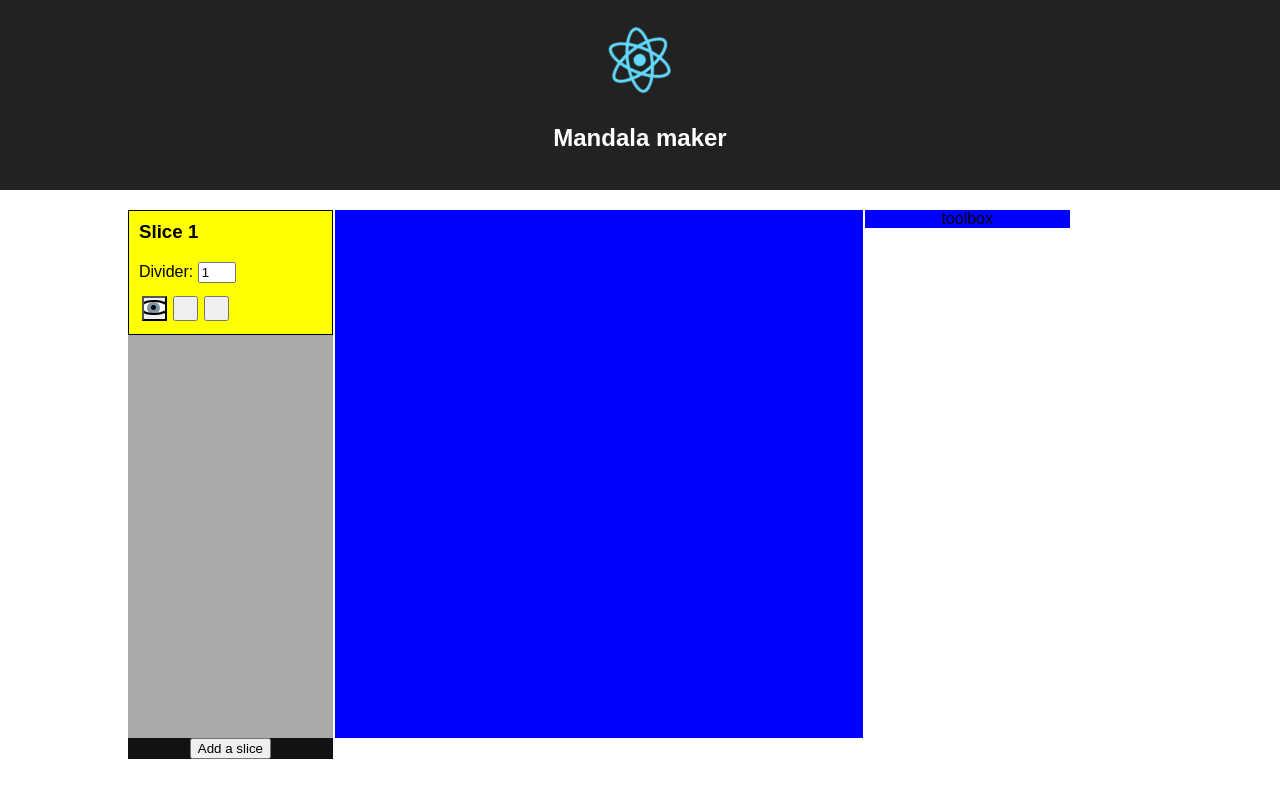
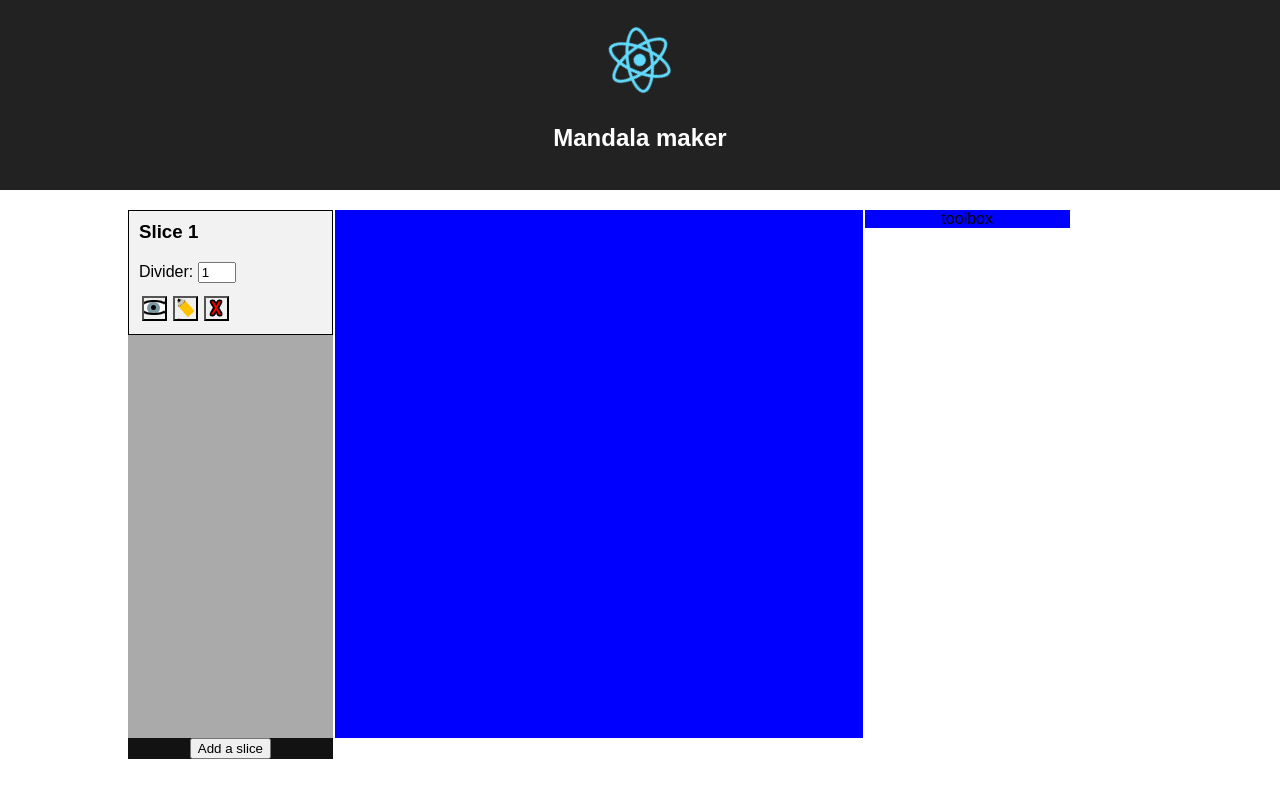
Before and after one commit to beaubborz/mandalamaker, a React (Create React App) app: page / in a window 1280 px wide. Both pictures are taken after a click on the button "Add a slice". Built offline with nearby package versions, Linux system fonts and the light colour scheme.

Commit message:
Added support for "Edit" button in slices.

```diff
--- a/src/App.js
+++ b/src/App.js
@@ -2,7 +2,7 @@ import React, { Component } from 'react';
 import logo from './logo.svg';
 import './App.css';
 import Slice from './Components/Slice/Slice';
-import sliceModel from './Models/SliceModel';
+import SliceModel from './Models/SliceModel';
 import Preview from './Components/Preview/Preview';
 
 class App extends Component {
@@ -16,7 +16,7 @@ class App extends Component {
 
   addSlice() {
     const sliceKey = this.state.sliceKey + 1;
-    const slices = [...this.state.slices, sliceModel(sliceKey)];
+    const slices = [...this.state.slices, SliceModel.create(sliceKey)];
 
     this.setState({
       sliceKey,
@@ -28,6 +28,20 @@ class App extends Component {
     let newSlice = Object.assign({}, this.state.slices[idx]);
     newSlice.divider = divider;
     const slices = [...this.state.slices.slice(0, idx), newSlice, ...this.state.slices.slice(idx + 1)];
+    this.setState({
+      slices
+    });
+  }
+
+  onSetEditing(editIndex) {
+    debugger;
+    let slices = [];
+    this.state.slices.forEach((sliceModel, index) => {
+      let newSlice = SliceModel.clone(sliceModel);
+      newSlice.isEditing = (index === editIndex);
+      slices.push(newSlice);
+    });
+
     this.setState({
       slices
     });
@@ -45,7 +59,9 @@ class App extends Component {
           <div className="sliceList">
             <div>
               {this.state.slices.map((elem, idx) => {
-                return (<Slice key={elem.key} index={idx} sliceModel={elem} onDividerChanged={this.onDividerChanged.bind(this)} />);
+                return (<Slice key={elem.key} index={idx} sliceModel={elem}
+                          onDividerChanged={this.onDividerChanged.bind(this)}
+                          onSetEditing={this.onSetEditing.bind(this)} />);
               })}
             </div>
             <button onClick={this.addSlice.bind(this)}>Add a slice</button>
--- a/src/Components/Slice/Slice.css
+++ b/src/Components/Slice/Slice.css
@@ -1,9 +1,13 @@
 .slice {
  padding: 5px;
  border: 1px solid black;
- background: yellow;
  text-align: left;
  padding: 10px;
+ background: #F2F2F2;
+}
+
+.slice.active {
+  background: yellow;
 }
 
 .slice h3 {
@@ -28,6 +32,15 @@ background-image: url("../../../public/showhide.png");
 background-image: url("../../../public/showhide_hide.png");
 }
 
+
+.edit {
+background-image: url("../../../public/edit.png");
+}
+
+.remove {
+background-image: url("../../../public/remove.png");
+}
+
 .divider {
   width: 30px;
 }
--- a/src/Components/Slice/Slice.js
+++ b/src/Components/Slice/Slice.js
@@ -7,17 +7,21 @@ class Slice extends Component {
     this.props.onDividerChanged(this.props.index, event.target.value);
   }
 
+  onSetEditing() {
+    this.props.onSetEditing(this.props.index);
+  }
+
   render() {
     return (
-      <div className="slice">
+      <div className={"slice " + (this.props.sliceModel.isEditing ? "active" : "")}>
         <h3>Slice {this.props.index + 1}</h3>
         <div>
           <span>Divider: </span>
           <input type="number" className="divider" defaultValue={this.props.sliceModel.divider} onChange={this.onDividerChanged.bind(this)} />
         </div>
-        <div className='buttons'>
-          <button className="showhide shown" />
-          <button className="edit" />
+        <div className="buttons">
+          <button className={"showhide " + (this.props.sliceModel.isShown ? "shown" : "hidden")} />
+          <button className="edit" onClick={this.onSetEditing.bind(this)} />
           <button className="remove" />
         </div>
       </div>
--- a/src/Models/SliceModel.js
+++ b/src/Models/SliceModel.js
@@ -1,9 +1,19 @@
 
-function sliceModel(key, divider = 1) {
-  return {
-    key,
-    divider,
-  };
-}
+const SliceModel =
+{
+  create: (key, divider = 1, isEditing = false, isShown = true) => {
+    return {
+      key,
+      divider,
+      isEditing,
+      isShown
+    };
+  },
 
-export default sliceModel;
+  clone: (source) => {
+    return SliceModel.create(source.key, source.divider, source.isEditing, source.isShown);
+  }
+};
+
+
+export default SliceModel;
```
Also changed, not shown: public/edit.png (added).
